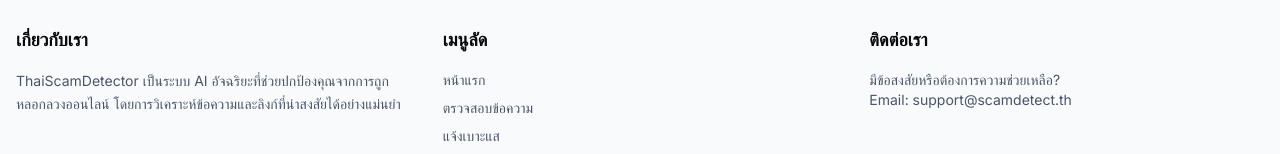
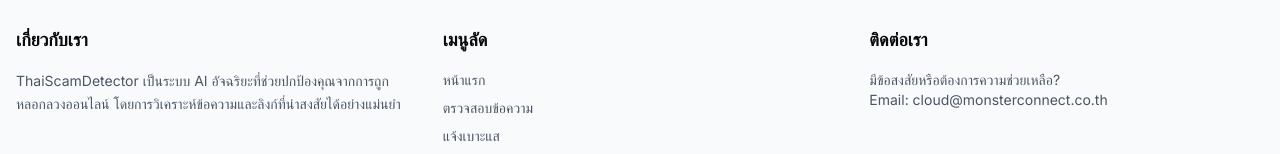
Before and after one commit to nutthakorn7/ThaiScamBench, a Next.js app in the folder frontend/: page / in a window 1280 px wide. Shown: the part 1940-2094 px from the top of the page. Built offline with nearby package versions, Linux system fonts and the light colour scheme.

Commit message:
chore: update support email to cloud@monsterconnect.co.th

```diff
--- a/frontend/components/Footer.tsx
+++ b/frontend/components/Footer.tsx
@@ -25,7 +25,7 @@
               <p className="text-sm text-gray-600">
                 มีข้อสงสัยหรือต้องการความช่วยเหลือ?
                 <br />
-                Email: support@scamdetect.th
+                Email: cloud@monsterconnect.co.th
               </p>
             </div>
           </div>
```
